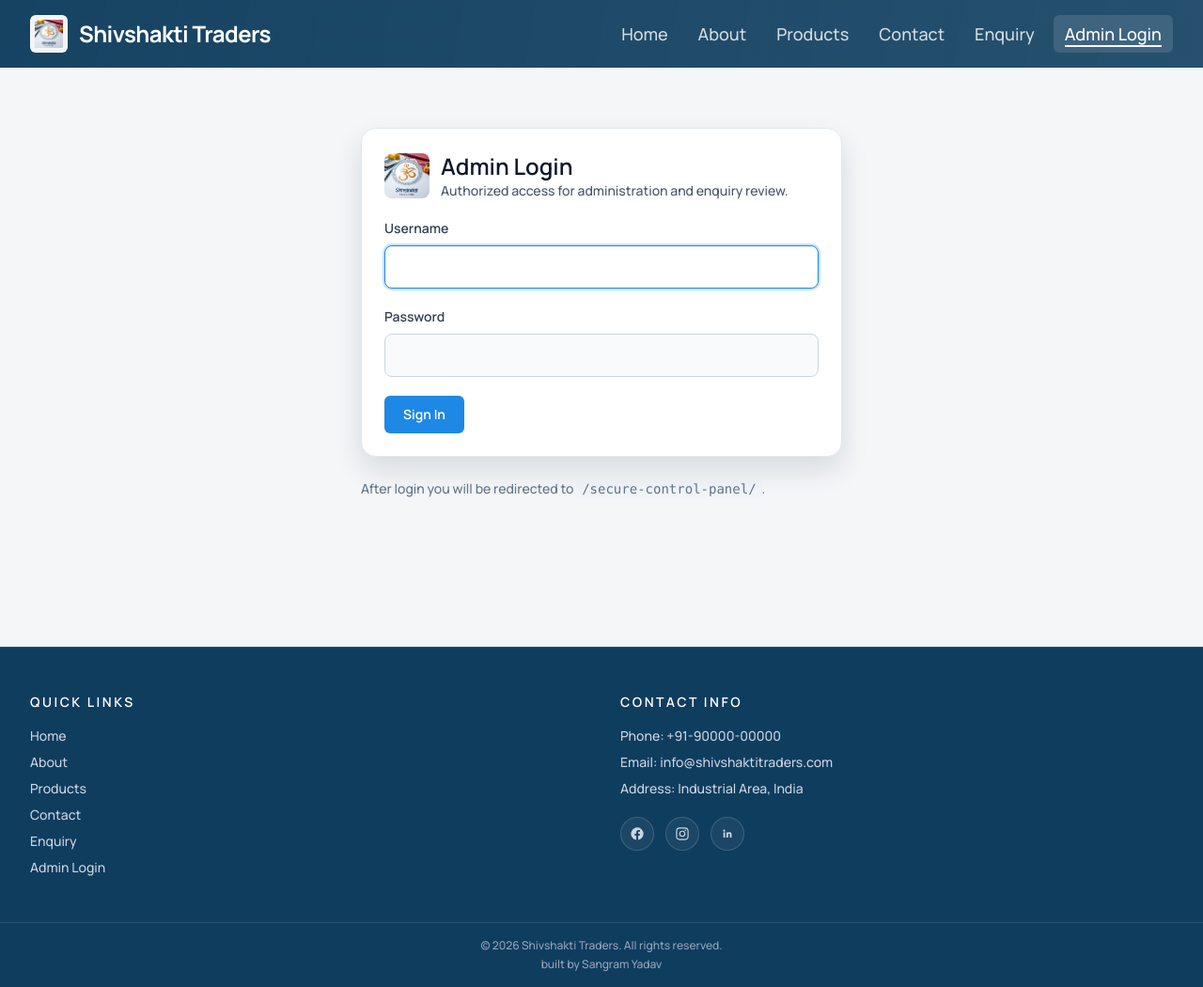
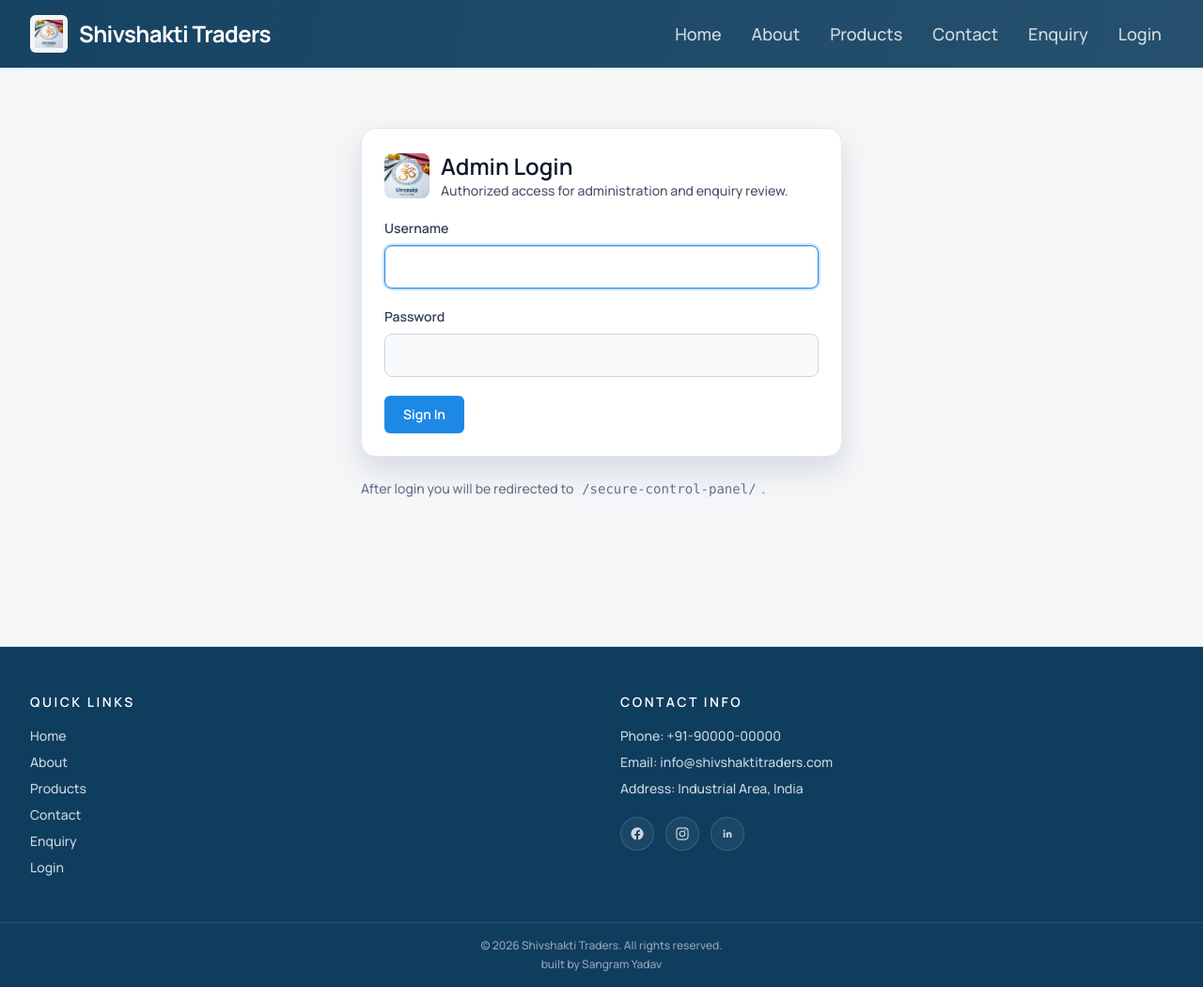
Before and after one commit to sangramyadav05/shivshakti-traders, a Django app: page /admin-login/ in a window 1280 px wide. Shown: the whole page at 94% size. Run offline with Django 5.2, Linux system fonts and the light colour scheme; parts of the project's set-up code (start-up, migrations or seed data) failed here and were passed over; some libraries are stand-ins or nearby versions.

```diff
--- a/Project_shivshakti/settings/development.py
+++ b/Project_shivshakti/settings/development.py
@@ -1,7 +1,8 @@
 from .base import *
 
 DEBUG = True
-ALLOWED_HOSTS = ['localhost', '127.0.0.1']
+ALLOWED_HOSTS = ['127.0.0.1', 'localhost']
+
 
 SECURE_SSL_REDIRECT = False
 SESSION_COOKIE_SECURE = False
--- a/accounts/views.py
+++ b/accounts/views.py
@@ -63,6 +63,11 @@ class AccountLoginView(LoginRateLimitMixin, LoginView):
     next_page = reverse_lazy('core:home')
     rate_limit_scope = 'account-login'
 
+    def get_success_url(self):
+        if self.request.user.is_staff:
+            return reverse('dashboard:business_dashboard')
+        return super().get_success_url()
+
     def get_form(self, form_class=None):
         form = super().get_form(form_class)
         return _apply_auth_widget_classes(form)
--- a/templates/base.html
+++ b/templates/base.html
@@ -82,7 +82,7 @@
                 <li><a class="nav-link rounded-md px-3 py-2 text-lg text-white/80 transition hover:text-white" href="{% url 'products:product_list' %}">Products</a></li>
                 <li><a class="nav-link rounded-md px-3 py-2 text-lg text-white/80 transition hover:text-white" href="{% url 'core:contact' %}">Contact</a></li>
                 <li><a class="nav-link rounded-md px-3 py-2 text-lg text-white/80 transition hover:text-white" href="{% url 'enquiries:enquiry' %}">Enquiry</a></li>
-                <li><a class="nav-link rounded-md px-3 py-2 text-lg text-white/80 transition hover:text-white" href="{% url 'custom_admin_login' %}">Admin Login</a></li>
+                <li><a class="nav-link rounded-md px-3 py-2 text-lg text-white/80 transition hover:text-white" href="{% url 'accounts:login' %}">Login</a></li>
             </ul>
         </div>
         <div id="mobileNav" class="hidden border-t border-white/10 bg-brand-900 px-4 pb-4 md:hidden">
@@ -92,7 +92,7 @@
                 <li><a class="nav-link block rounded-md px-3 py-2 text-base text-white/85" href="{% url 'products:product_list' %}">Products</a></li>
                 <li><a class="nav-link block rounded-md px-3 py-2 text-base text-white/85" href="{% url 'core:contact' %}">Contact</a></li>
                 <li><a class="nav-link block rounded-md px-3 py-2 text-base text-white/85" href="{% url 'enquiries:enquiry' %}">Enquiry</a></li>
-                <li><a class="nav-link block rounded-md px-3 py-2 text-base text-white/85" href="{% url 'custom_admin_login' %}">Admin Login</a></li>
+                <li><a class="nav-link block rounded-md px-3 py-2 text-base text-white/85" href="{% url 'accounts:login' %}">Login</a></li>
             </ul>
         </div>
     </nav>
@@ -117,7 +117,7 @@
                 <li><a class="inline-flex transition-colors duration-200 hover:text-brand-300" href="{% url 'products:product_list' %}">Products</a></li>
                 <li><a class="inline-flex transition-colors duration-200 hover:text-brand-300" href="{% url 'core:contact' %}">Contact</a></li>
                 <li><a class="inline-flex transition-colors duration-200 hover:text-brand-300" href="{% url 'enquiries:enquiry' %}">Enquiry</a></li>
-                <li><a class="inline-flex transition-colors duration-200 hover:text-brand-300" href="{% url 'custom_admin_login' %}">Admin Login</a></li>
+                <li><a class="inline-flex transition-colors duration-200 hover:text-brand-300" href="{% url 'accounts:login' %}">Login</a></li>
             </ul>
         </div>
         <div>
```
